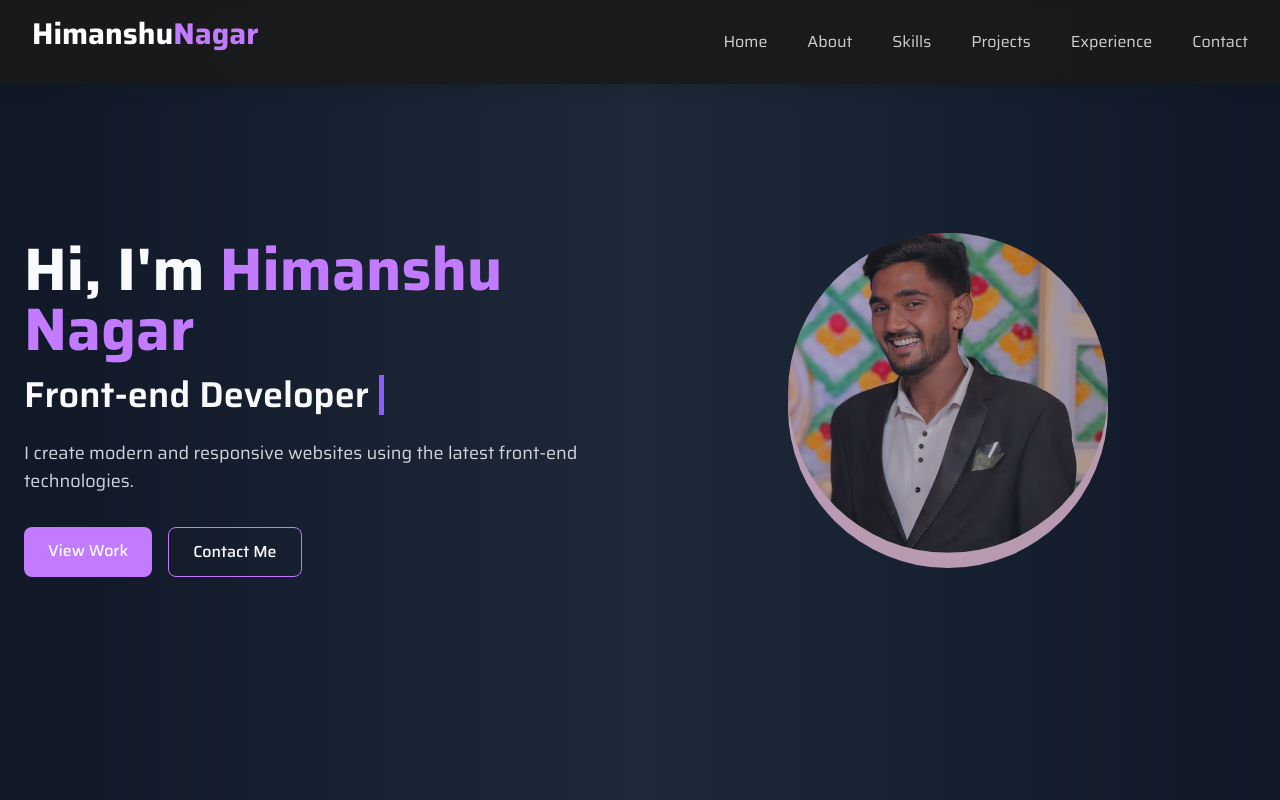
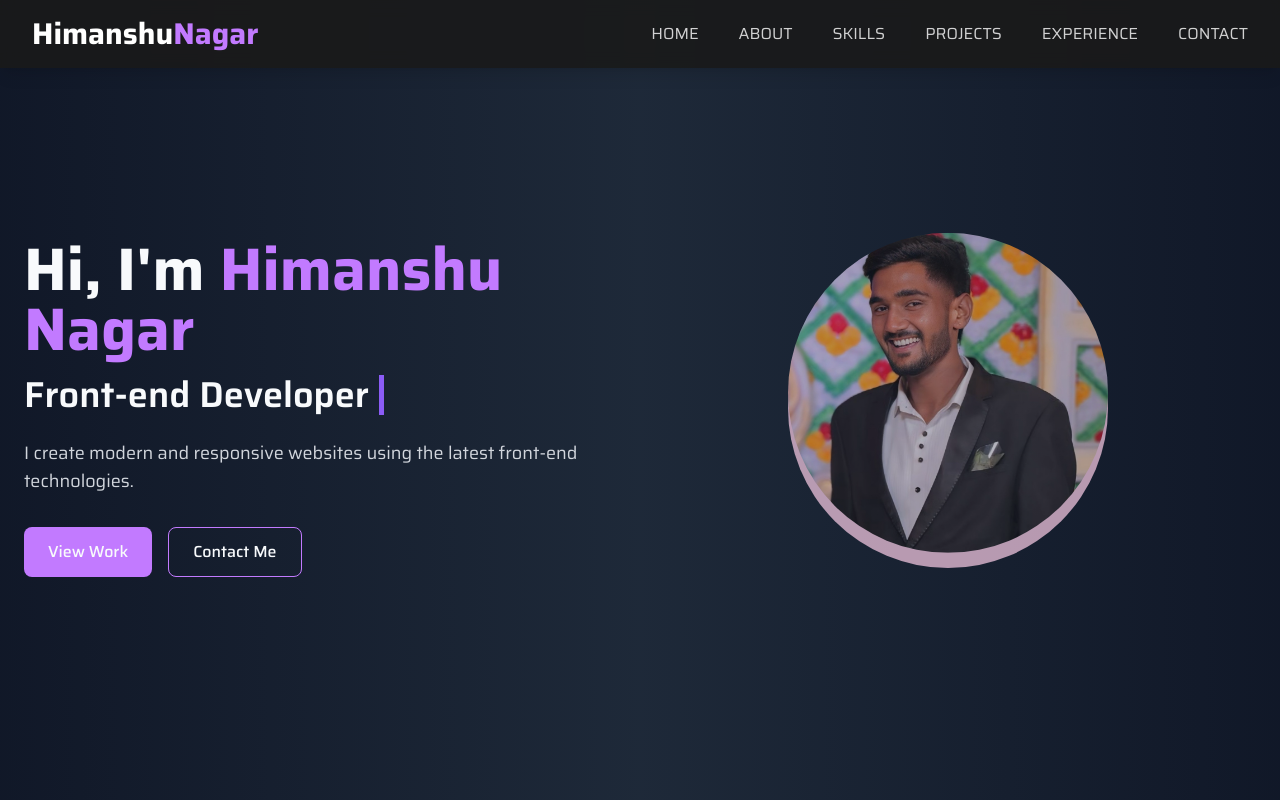
Before and after one commit to Himanshunagar18/My_Portfolio, a React (Vite) app: page /#/ in a window 1280 px wide. Shown: the top 800 px of the page. Built offline with nearby package versions, Linux system fonts and the light colour scheme.

Commit message:
Finally ready to deploy

```diff
--- a/src/components/Hero.jsx
+++ b/src/components/Hero.jsx
@@ -1,19 +1,27 @@
 import React from 'react'
 import { motion } from 'framer-motion'
 import { Typewriter } from 'react-simple-typewriter'
-import {assets} from '../assets/assets'
+import { assets } from '../assets/assets'
+
 const Hero = () => {
+  const handleScroll = (id) => {
+    const section = document.querySelector(id)
+    if (section) {
+      section.scrollIntoView({ behavior: 'smooth' })
+    }
+  }
+
   return (
     <motion.div
-        initial={{opacity:0 , y:50}}
-        whileInView={{opacity:1 , y:0}}
-        transition={{duration:0.6 , ease:'easeOut'}}
-        viewport={{once:true}}
+      initial={{ opacity: 0, y: 50 }}
+      whileInView={{ opacity: 1, y: 0 }}
+      transition={{ duration: 0.6, ease: 'easeOut' }}
+      viewport={{ once: true }}
       id='home'
       className='min-h-screen flex items-center pt-20 pb-16 bg-linear-to-r from-gray-900 via-gray-800 to-gray-900'
     >
       <div className='container mx-auto px-6 flex flex-col md:flex-row items-center justify-between'>
-                {/* left side contant */}
+        {/* Left content */}
         <div className='md:w-1/2 mb-10 md:mb-0'>
           <h1 className='text-4xl md:text-6xl font-bold mb-4'>
             Hi, I'm <span className='text-purple-400'>Himanshu Nagar</span>
@@ -23,25 +31,32 @@ const Hero = () => {
             I create modern and responsive websites using the latest front-end technologies.
           </p>
           <div className='flex space-x-4'>
-                        <a onClick={() => document.getElementById('projects').scrollIntoView({ behavior: 'smooth' })} className='px-6 py-3 bg-purple-400 rounded-lg font-medium hover:bg-purple-700 transition duration-300'>View Work</a>
-                        <a onClick={() => document.getElementById('contact').scrollIntoView({ behavior: 'smooth' })} className='px-6 py-3 border border-purple-400 rounded-lg font-medium hover:bg-purple-700 transition decoration-purple-300'>Contact Me</a>
+            <button
+              onClick={() => handleScroll('#projects')}
+              className='px-6 py-3 bg-purple-400 rounded-lg font-medium hover:bg-purple-700 transition duration-300'
+            >
+              View Work
+            </button>
+            <button
+              onClick={() => handleScroll('#contact')}
+              className='px-6 py-3 border border-purple-400 rounded-lg font-medium hover:bg-purple-700 transition duration-300'
+            >
+              Contact Me
+            </button>
           </div>
         </div>
 
-                {/* right side contant */}
+        {/* Right content */}
         <div className='md:w-1/2 flex justify-center'>
           <div className='relative w-64 md:w-80 md:h-80'>
             <div className='absolute inset-0 rounded-full bg-pink-200 opacity-70'>
               <motion.img
-                                animate={{y:[0,-20,0]}}
-                                transition={{
-                                duration:4,
-                                repeat:Infinity,
-                                repeatType:"loop",
-                                ease:"easeInOut"
-                            }}
+                animate={{ y: [0, -20, 0] }}
+                transition={{ duration: 4, repeat: Infinity, repeatType: 'loop', ease: 'easeInOut' }}
                 className='relative rounded-full w-64 h-64 md:w-80 md:h-80 object-cover object-center z-10'
-                            src={assets.profileImg} alt='profile'></motion.img>
+                src={assets.profileImg}
+                alt='profile'
+              />
             </div>
           </div>
         </div>
--- a/src/components/Navbar.jsx
+++ b/src/components/Navbar.jsx
@@ -4,93 +4,64 @@ import { FaBars } from 'react-icons/fa'
 import { FaXmark } from 'react-icons/fa6'
 
 const Navbar = () => {
+  const [showMenu, setShowMenu] = useState(false)
 
-    const [showMenu , setShowMenu] = useState(false)
+  // scroll function
+  const handleScroll = (id) => {
+    setShowMenu(false) // mobile menu close
+    const section = document.querySelector(id)
+    if (section) {
+      section.scrollIntoView({ behavior: 'smooth' })
+    }
+  }
+
   return (
     <nav className='fixed w-full z-50 bg-dark-100/90 backdrop-blur-sm py-4 px-8 shadow-lg'>
       <div className='container mx-auto flex justify-between items-center'>
         <div>
           <a href='#home' className='text-3xl font-bold text-white'>
-                    Himanshu
-                    <span className='text-purple-400'>Nagar</span>
-                    <div className='w-4 h-4 bg-purple rounded-full'></div>
-                </a>
-            </div>
-            <div className='hidden md:flex space-x-10'>
-                <a onClick={() => document.getElementById('home').scrollIntoView({ behavior: 'smooth' })} className='relative text-white/80 transition duration-300 hover:text-purple-400 group cursor-pointer'>
-                    <span>Home</span>
-                    <span className='absolute left-0 -bottom-1 w-0 h-0.5 bg-purple-400 transition-all duration-300 group-hover:w-full'></span>
-                </a>
-
-                <a onClick={() => document.getElementById('about').scrollIntoView({ behavior: 'smooth' })} className='relative text-white/80 transition duration-300 hover:text-purple-400 group cursor-pointer'>
-                    <span>About</span>
-                    <span className='absolute left-0 -bottom-1 w-0 h-0.5 bg-purple-400 transition-all duration-300 group-hover:w-full'></span>
-                </a>
-
-                <a onClick={() => document.getElementById('skills').scrollIntoView({ behavior: 'smooth' })} className='relative text-white/80 transition duration-300 hover:text-purple-400 group cursor-pointer'>
-                    <span>Skills</span>
-                    <span className='absolute left-0 -bottom-1 w-0 h-0.5 bg-purple-400 transition-all duration-300 group-hover:w-full'></span>
-                </a>
-
-                <a onClick={() => document.getElementById('projects').scrollIntoView({ behavior: 'smooth' })} className='relative text-white/80 transition duration-300 hover:text-purple-400 group cursor-pointer'>
-                    <span>Projects</span>
-                    <span className='absolute left-0 -bottom-1 w-0 h-0.5 bg-purple-400 transition-all duration-300 group-hover:w-full'></span>
-                </a>
-
-                <a onClick={() => document.getElementById('experience').scrollIntoView({ behavior: 'smooth' })} className='relative text-white/80 transition duration-300 hover:text-purple-400 group cursor-pointer'>
-                    <span>Experience</span>
-                    <span className='absolute left-0 -bottom-1 w-0 h-0.5 bg-purple-400 transition-all duration-300 group-hover:w-full'></span>
-                </a>
-
-                <a onClick={() => document.getElementById('contact').scrollIntoView({ behavior: 'smooth' })} className='relative text-white/80 transition duration-300 hover:text-purple-400 group cursor-pointer'>
-                    <span>Contact</span>
-                    <span className='absolute left-0 -bottom-1 w-0 h-0.5 bg-purple-400 transition-all duration-300 group-hover:w-full'></span>
+            Himanshu<span className='text-purple-400'>Nagar</span>
           </a>
         </div>
 
-            {/* Mobile BUtton */}
+        {/* Desktop menu */}
+        <div className='hidden md:flex space-x-10'>
+          {['#home', '#about', '#skills', '#projects', '#experience', '#contact'].map((id, i) => (
+            <button
+              key={i}
+              onClick={() => handleScroll(id)}
+              className='relative text-white/80 transition duration-300 hover:text-purple-400 group'
+            >
+              <span>{id.replace('#', '').toUpperCase()}</span>
+              <span className='absolute left-0 -bottom-1 w-0 h-0.5 bg-purple-400 transition-all duration-300 group-hover:w-full'></span>
+            </button>
+          ))}
+        </div>
+
+        {/* Mobile button */}
         <div className='md:hidden'>
-                {
-                    showMenu ?
-                    <FaXmark onClick={()=>setShowMenu(!showMenu)} className='text-2xl cursor-pointer'/>:
-                    <FaBars onClick={()=>setShowMenu(!showMenu)} className='text-2xl cursor-pointer'/>
-                }
+          {showMenu ? (
+            <FaXmark onClick={() => setShowMenu(!showMenu)} className='text-2xl cursor-pointer' />
+          ) : (
+            <FaBars onClick={() => setShowMenu(!showMenu)} className='text-2xl cursor-pointer' />
+          )}
         </div>
       </div>
 
-                {/* Mobile Menus */}
-
-                {
-                    showMenu && (
-                        <div className='md:hidden mt-4 bg-dark-300 h-screen rounded-lg p-4 flex flex-col space-y-4 text-center justify-center'>
-                            <a onClick={()=>setShowMenu(!showMenu)} href='#home' className='relative text-white/80 transition duration-300 hover:text-purple-400 group'>
-                                <span>Home</span>
-                            </a>
-
-                            <a onClick={()=>setShowMenu(!showMenu)} href='#about' className='relative text-white/80 transition duration-300 hover:text-purple-400 group'>
-                                <span>About</span>
-                            </a>
-
-                            <a onClick={()=>setShowMenu(!showMenu)} href='#skills' className='relative text-white/80 transition duration-300 hover:text-purple-400 group'>
-                                <span>Skills</span>
-                            </a>
-
-                            <a onClick={()=>setShowMenu(!showMenu)} href='#projects' className='relative text-white/80 transition duration-300 hover:text-purple-400 group'>
-                                <span>Projects</span>
-                            </a>
-
-                            <a onClick={()=>setShowMenu(!showMenu)} href='#experience' className='relative text-white/80 transition duration-300 hover:text-purple-400 group'>
-                                <span>Experience</span>
-                            </a>
-
-                            <a onClick={()=>setShowMenu(!showMenu)} href='#contact' className='relative text-white/80 transition duration-300 hover:text-purple-400 group'>
-                                <span>Contact</span>
-                            </a>
+      {/* Mobile menu */}
+      {showMenu && (
+        <div className='md:hidden mt-4 bg-dark-300 rounded-lg p-4 flex flex-col space-y-4 text-center justify-center'>
+          {['#home', '#about', '#skills', '#projects', '#experience', '#contact'].map((id, i) => (
+            <button
+              key={i}
+              onClick={() => handleScroll(id)}
+              className='text-white/80 transition duration-300 hover:text-purple-400'
+            >
+              {id.replace('#', '').toUpperCase()}
+            </button>
+          ))}
         </div>
-                    )
-                }
-
-
+      )}
     </nav>
   )
 }
```
Lines whose indentation alone changed are shown as unchanged.
